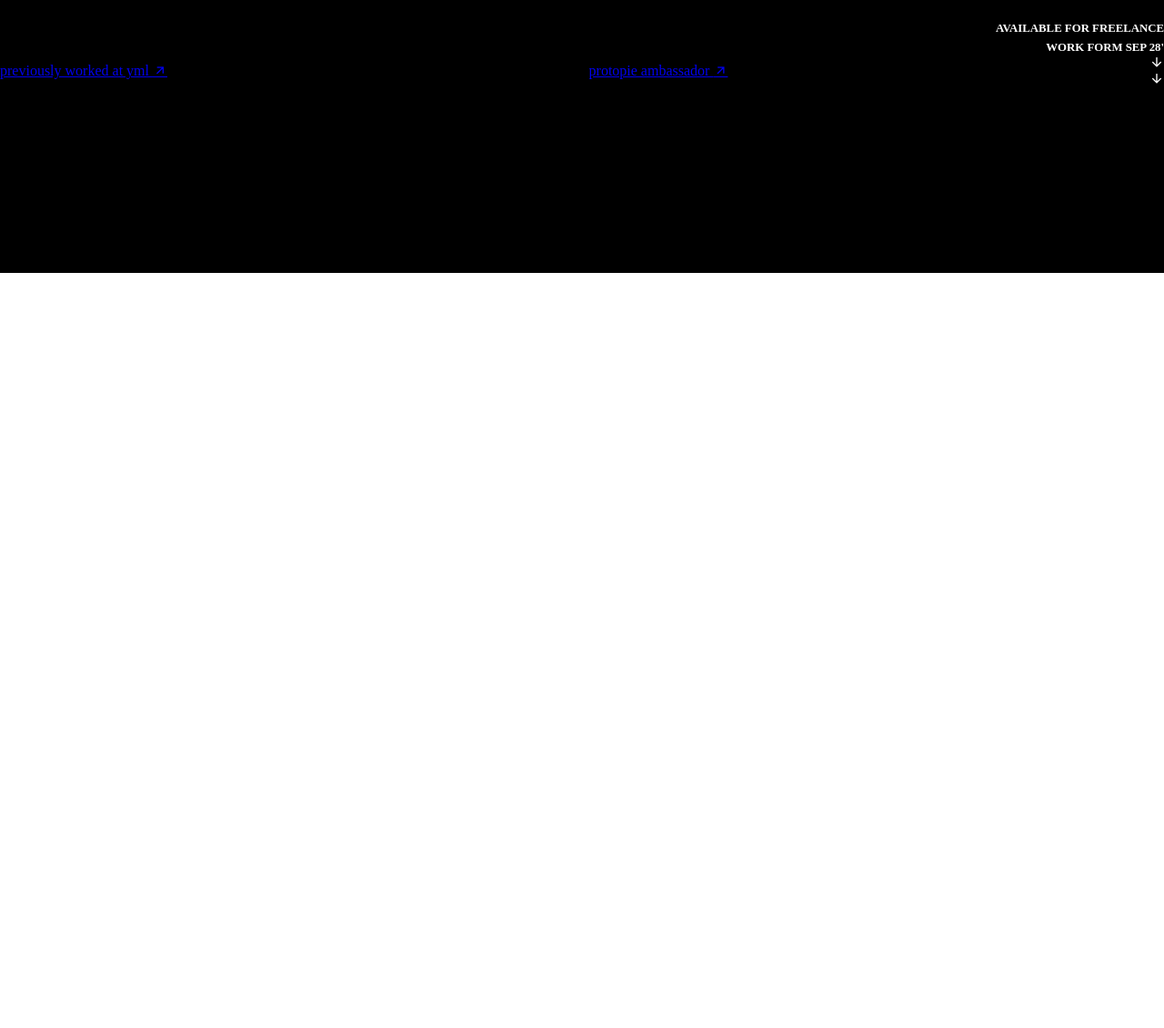
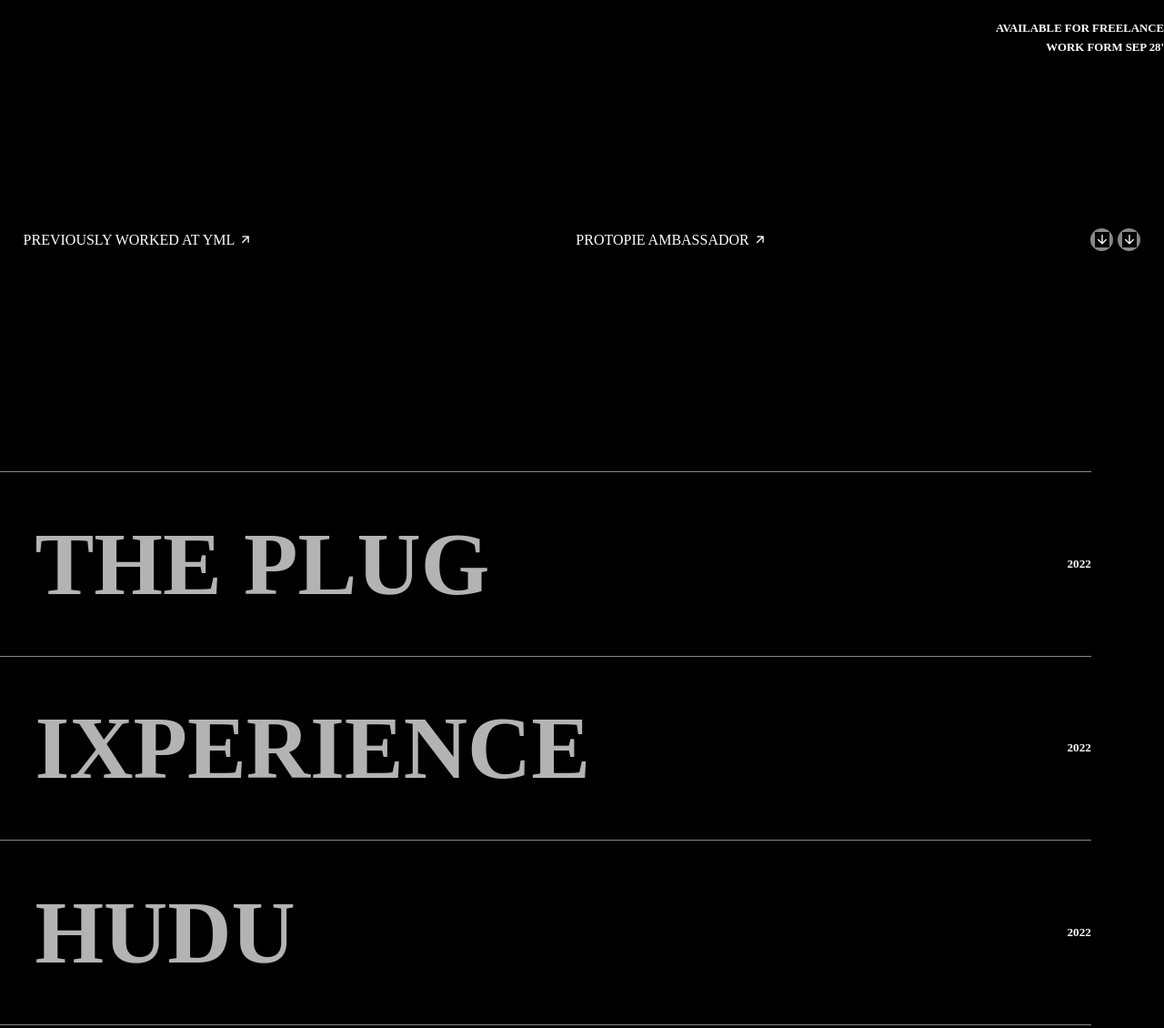
Before and after one commit to premsah0/JavaScript-PROJECT, a plain HTML site: page index.html in a window 1280 px wide. Shown: the part 500-1630 px from the top of the page at 91% size. Before the commit the page ends 800 px from the top, so only its background shows below. Drawn offline with nearby package versions, Linux system fonts and the light colour scheme.

Commit message:
about done

```diff
--- a/index.html
+++ b/index.html
@@ -34,6 +34,28 @@
                     <div class="circle"><i class="ri-arrow-down-line"></i></div>
                 </div>
             </div>
+        </div> -->
+        <div id="second">
+            <div class="elem">
+                <img src="./plug.webp" alt="">
+                <h1>the plug</h1>
+                <h5>2022</h5>
+            </div>
+            <div class="elem">
+                <img src="./ixperience.webp" alt="">
+                <h1>ixperience</h1>
+                <h5>2022</h5>
+
+            </div>
+            <div class="elem elemlast">
+                <img src="./hudu.webp" alt="">
+                <h1>hudu</h1>
+                <h5>2022</h5>
+
+            </div>
+        </div> -->
+        <div id="about">
+
         </div>
     </div>
 </body>
--- a/style.css
+++ b/style.css
@@ -3,6 +3,7 @@
     padding: 0;
     box-sizing: border-box;
     font-family:"General sans";
+    background-color: #000;
 }
 
 html,body{
@@ -64,8 +65,64 @@ html,body{
     font-size: 1vw;
 }
 #herofooter{
+    padding: 0 2vw;
+    width: 100%;
+    position: absolute;
+    bottom: 3%;
     display: flex;
     align-items: center;
     justify-content: space-between;
 
 }
+#herofooter #iconset{
+    display: flex;
+    gap: 5px;
+}
+#herofooter a{
+    color: #fff;
+    text-transform: uppercase;
+    text-decoration: none;
+
+}
+#herofooter .circle{
+    display: flex;
+    align-items: center;
+    justify-content: center;
+    width: 25px;
+    height: 25px;
+    border-radius: 50%;
+    background-color: #888;
+}
+
+#second{
+    color: #fff;
+    padding-right: 10vh;
+    padding-top: 200px;
+    width: 100%;
+    height: 100vh;
+    background-color: #000;
+}
+.elem{
+    position: relative;
+    width: 100%;
+    padding: 3.5vw 3vw;
+    border-top: 1px solid #888;
+    padding-right: 0;
+    display: flex;
+    align-items: center;
+    justify-content: space-between;
+}
+.elem h1 {
+    text-transform: uppercase;
+    font-size: 7.6vw;
+    opacity: .7;
+}
+.elemlast{
+    border-bottom: 1px solid #888;
+}
+.elem img{
+    position: absolute;
+    z-index: 999;
+    height: 140%;
+    display: none;
+}
```
Also changed, not shown: hudu.webp (added), ixperience.webp (added), plug.webp (added).
